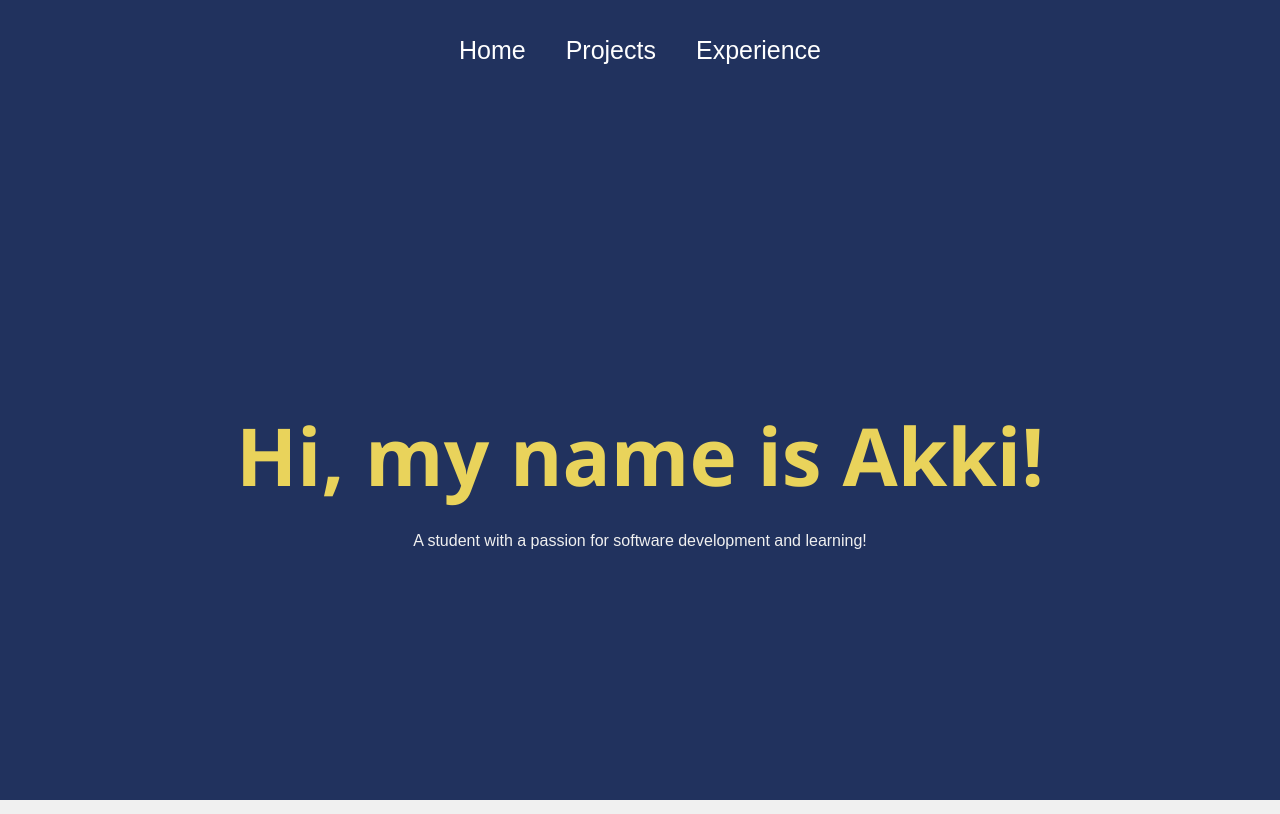
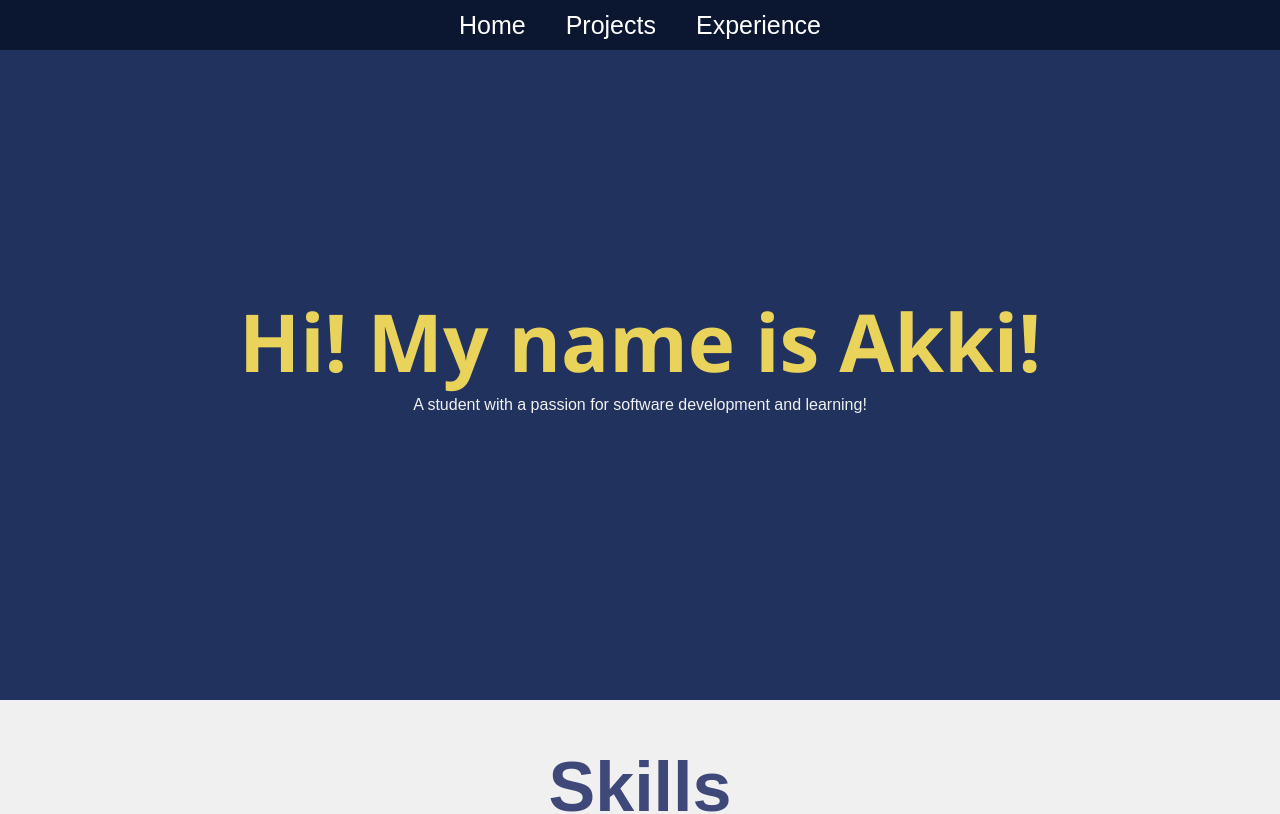
Before and after one commit to anubhavsengupta/personalwebsite, a React (Create React App) app: page / in a window 1280 px wide. Shown: the top 814 px of the page. Built offline with nearby package versions, Linux system fonts and the light colour scheme.

Commit message:
Added dynamic UI

```diff
--- a/package.json
+++ b/package.json
@@ -10,6 +10,7 @@
     "@testing-library/jest-dom": "^5.17.0",
     "@testing-library/react": "^13.4.0",
     "@testing-library/user-event": "^13.5.0",
+    "framer-motion": "^10.16.16",
     "react": "^18.2.0",
     "react-dom": "^18.2.0",
     "react-scripts": "5.0.1",
--- a/src/Components/Experience.js
+++ b/src/Components/Experience.js
@@ -2,6 +2,8 @@ import React from 'react'
 import { VerticalTimeline, VerticalTimelineElement }  from 'react-vertical-timeline-component';
 import 'react-vertical-timeline-component/style.min.css';
 function Experience() {
+  // turn of sticky navbar
+
   return (
     <VerticalTimeline>
       <VerticalTimelineElement
--- a/src/Components/Home.js
+++ b/src/Components/Home.js
@@ -1,13 +1,54 @@
 import React from 'react'
 import "../styles/Home.css";
+import {motion, AnimatePresence } from 'framer-motion';
+
+
+
+
 function Home() {
+  const text = "A student with a passion for software development and learning!".split(" ");
+  const desc = "Hi! My name is Akki!".split(" ");
+
+
   return (
+
     <div className="home">
-      <div className="about">
-        <h2>Hi, my name is Akki!</h2>
-        <p>A student with a passion for software development and learning!
+      <div className="about" style={{ whiteSpace: "nowrap" }}>
+        <AnimatePresence>
+          <div className="mydesc">
+          {desc.map((el, i) => (
+            <motion.h2
+              key={i}
+              initial={{ opacity: 0, y: 20 }}
+              animate={{ opacity: 1, y: 0 }}
+              exit={{ opacity: 0, y: -20 }}
+              transition={{ duration: 0.5, delay: i * 0.2 }}
+              style={{ display: "inline-block", margin: "0 10px" }}
+            >
+              {el}{" "}
+            </motion.h2>
+          ))}
+        </div>
+       </AnimatePresence>
 
-        </p>
+        <div className="desc">
+          {text.map((el, i) => (
+          <motion.span
+
+            initial={{ opacity: 0 }}
+            animate={{ opacity: 1 }}
+            transition={{
+              duration: 0.75,
+              delay: i / 10
+            }}
+            key={i}
+          >
+            {el}{" "}
+          </motion.span>
+        ))}
+        </div>
+
+
       </div>
       <div className="skills">
         <h1>Skills</h1>
--- a/src/Components/ProjectDisplay.js
+++ b/src/Components/ProjectDisplay.js
@@ -9,7 +9,7 @@ function ProjectDisplay() {
     return (
       <div className="project">
         <h1>{project.name}</h1>
-        <img src={project.image}/>
+        <img src={project.image} alt="Project"/>
         <p><b>Skills</b> {project.skills}</p>
         <GitHubIcon />
       </div>
--- a/src/UI/Navbar.js
+++ b/src/UI/Navbar.js
@@ -9,14 +9,25 @@ function Navbar() {
   const [expandNavbar, setExpandNavbar] = useState(false);
   // notifies local user location.
   const location = useLocation();
+  const [isSticky, setSticky] = useState(false);
 
   useEffect(() => {
     setExpandNavbar(false);
 
 
   }, [location]);
+
+  useEffect(() => {
+    // Check if the current location is on the "Experiences" tab
+    if (location.pathname === '/experience') {
+      setSticky(false); // Unstick the navbar
+    } else {
+      setSticky(true); // Stick the navbar for other tabs
+    }
+  }, [location]);
+
   return (
-    <div className="navbar" id={expandNavbar ? "open" : "close"}>
+    <div id={expandNavbar ? "open" : "close"} className={isSticky ? "navbar sticky" : "navbar"}>
       <div className="toggleButton">
 
         <button onClick={() => {
--- a/src/styles/Home.css
+++ b/src/styles/Home.css
@@ -2,7 +2,7 @@
     width: 100%;
     align-items: center;
     font-family: "Arial", sans-serif;
-    color: #3e497a;
+    color: #5b74e5;
   }
 
   .about {
@@ -16,6 +16,17 @@
     background-color: #21325e;
     color: #f0f0f0;
   }
+
+.mydesc {
+
+  display: flex;
+  padding-bottom: 60px;
+
+}
+
+.mydesc h2 {
+  margin: "0 10px"
+}
 
   .about h2 {
     font-family: "Segoe UI", Tahoma, Geneva, Verdana, sans-serif;
--- a/src/styles/Navbar.css
+++ b/src/styles/Navbar.css
@@ -1,8 +1,16 @@
 .navbar {
     width: 100%;
-    height: 100px;
-    background: #21325e;
+    height: 50px;
+    background: #0b1630;
+    overflow: hidden;
+
+    top: 0;
+    left: 0;
+
   }
+.sticky {
+  position: fixed;
+}
 
   .links {
     width: 100%;
@@ -19,6 +27,55 @@
     margin: 20px;
     font-size: 25px;
   }
+
+/* Hover effect */
+a {
+  overflow: hidden;
+  position: relative;
+  display: inline-block;
+}
+
+a::before,
+a::after {
+ content: '';
+  position: absolute;
+  width: 100%;
+  left: 0;
+}
+a::before {
+  background-color: #54b3d6;
+  height: 2px;
+  bottom: 0;
+  transform-origin: 100% 50%;
+  transform: scaleX(0);
+  transition: transform .3s cubic-bezier(0.76, 0, 0.24, 1);
+}
+a::after {
+  content: attr(data-replace);
+  height: 100%;
+  top: 0;
+  transform-origin: 100% 50%;
+  transform: translate3d(200%, 0, 0);
+  transition: transform .3s cubic-bezier(0.76, 0, 0.24, 1);
+  color: #54b3d6;
+}
+
+a:hover::before {
+  transform-origin: 0% 50%;
+  transform: scaleX(1);
+}
+a:hover::after {
+  transform: translate3d(0, 0, 0);
+}
+
+a span {
+  display: inline-block;
+  transition: transform .3s cubic-bezier(0.76, 0, 0.24, 1);
+}
+
+a:hover span {
+  transform: translate3d(-200%, 0, 0);
+}
 
   .toggleButton {
     width: 100%;
```
Also changed, not shown: 1 other file (tests, documents, lock files or other folders).
